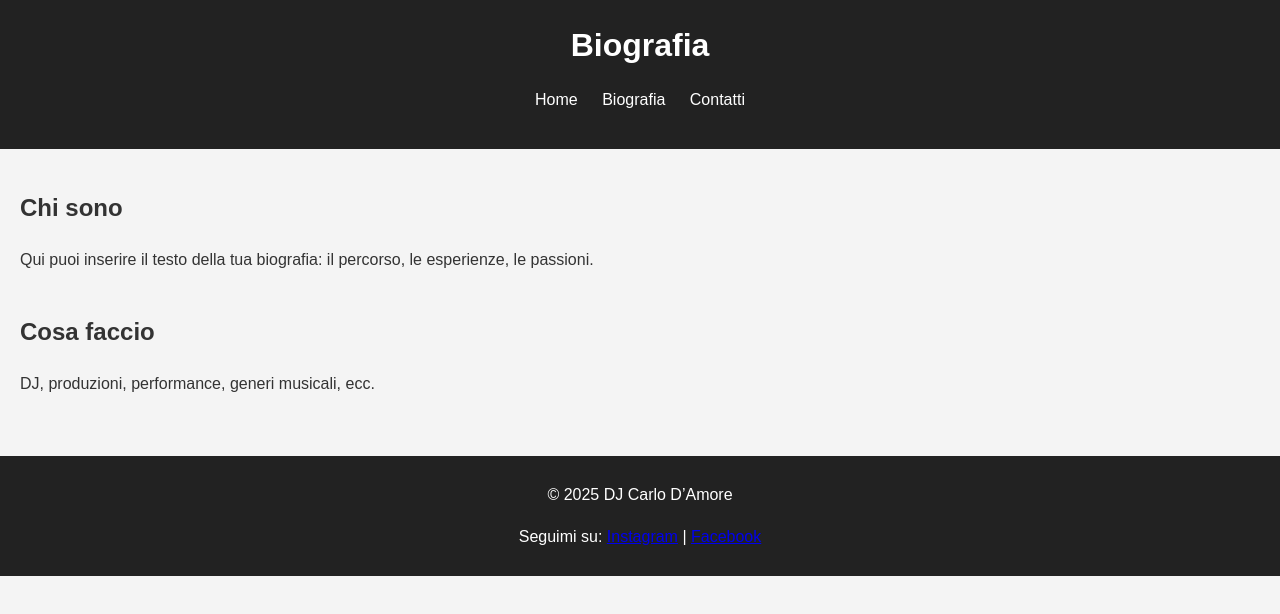
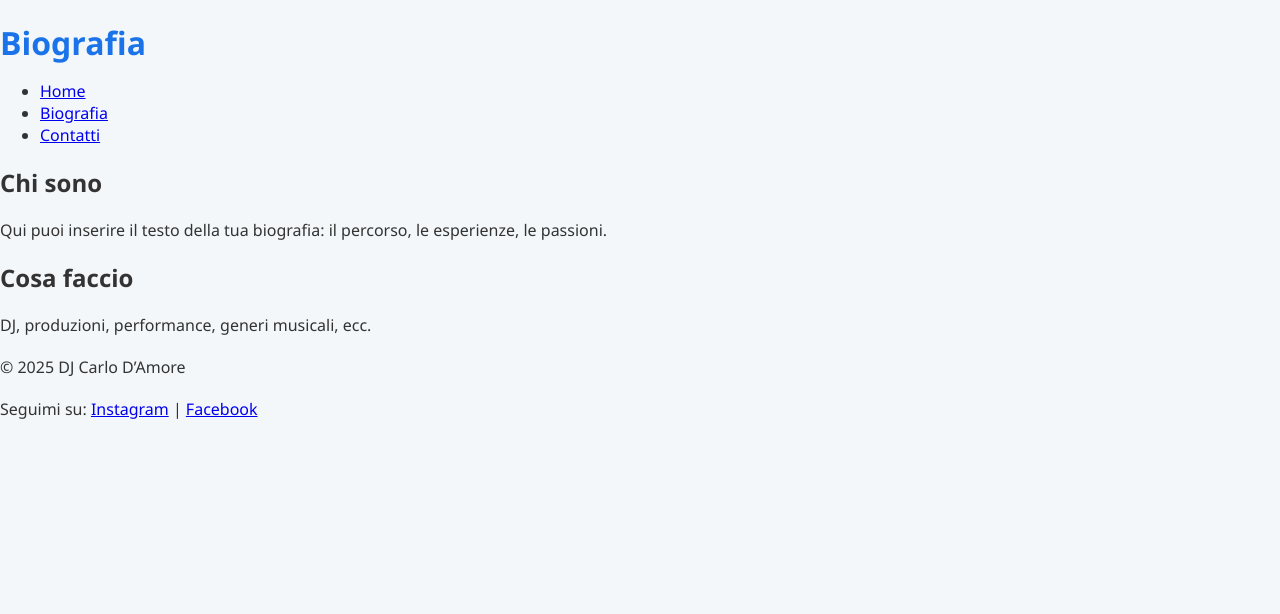
Before and after one commit to Damcarl/Auto-dem, a plain HTML site: page Bio.html in a window 1280 px wide. Drawn offline with Linux system fonts and the light colour scheme.

Commit message:
Update style.css

```diff
--- a/css/style.css
+++ b/css/style.css
@@ -1,61 +1,41 @@
-/* style.css - base */
-
 body {
-  font-family: Arial, sans-serif;
+  font-family: 'Segoe UI', sans-serif;
+  background-color: #f4f7fa;
+  color: #333;
   margin: 0;
-  padding: 0;
-  line-height: 1.6;
-  background-color: #f4f4f4;
-  color: #333333;
-}
-
-header {
-  background: #222;
-  color: #fff;
-  padding: 20px 0;
-  text-align: center;
-}
-
-header h1 {
-  margin: 0;
-}
-
-nav ul {
-  list-style: none;
   padding: 0;
 }
 
-nav ul li {
-  display: inline-block;
-  margin: 0 10px;
+.container {
+  max-width: 900px;
+  margin: 40px auto;
+  padding: 20px;
+  background: white;
+  box-shadow: 0 2px 10px rgba(0,0,0,0.1);
+  border-radius: 8px;
 }
 
-nav ul li a {
-  color: #fff;
-  text-decoration: none;
-}
-
-main {
-  padding: 20px;
-}
-
-section {
-  margin-bottom: 40px;
-}
-
-.gallery img {
-  max-width: 100%;
-  height: auto;
-  display: block;
+h1 {
+  color: #1a73e8;
   margin-bottom: 10px;
 }
 
-footer {
-  background: #222;
-  color: #fff;
-  text-align: center;
-  padding: 10px 0;
-  position: relative;
-  bottom: 0;
+p {
+  margin-bottom: 20px;
+}
+
+table {
   width: 100%;
+  border-collapse: collapse;
+  margin-top: 10px;
 }
+
+th, td {
+  border: 1px solid #ddd;
+  padding: 10px;
+  text-align: left;
+}
+
+th {
+  background-color: #e8f0fe;
+}
```
